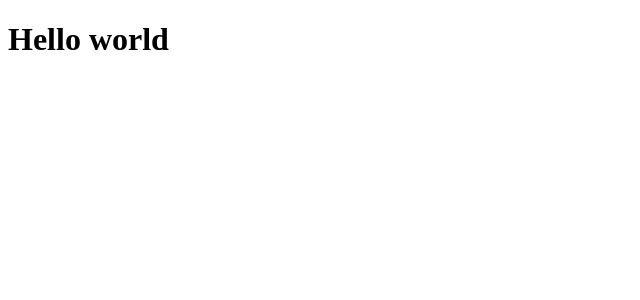
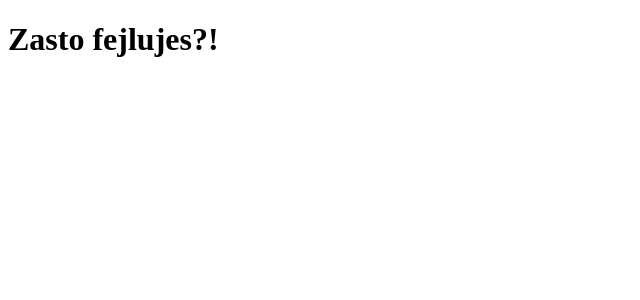
Before and after one commit to zitj/angular-netlify-deploy, an Angular app: page / in a window 1280 px wide. Shown: the top 300 px of the page, without its empty margins (0-640 px from the left). Built offline with nearby package versions, Linux system fonts and the light colour scheme.

Commit message:
Change text

```diff
--- a/src/app/app.component.html
+++ b/src/app/app.component.html
@@ -1 +1 @@
-<h1>Hello world</h1>
+<h1>Zasto fejlujes?!</h1>
```
